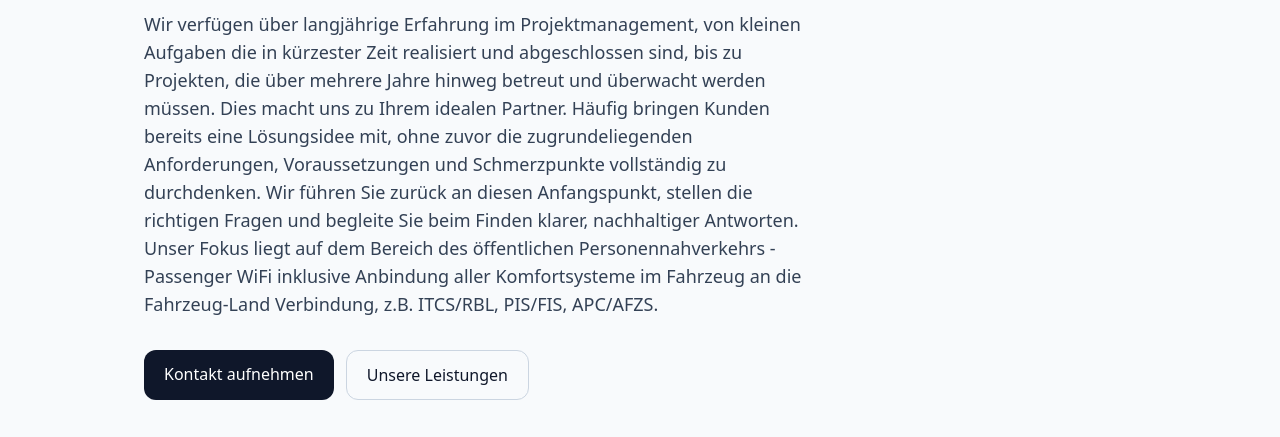
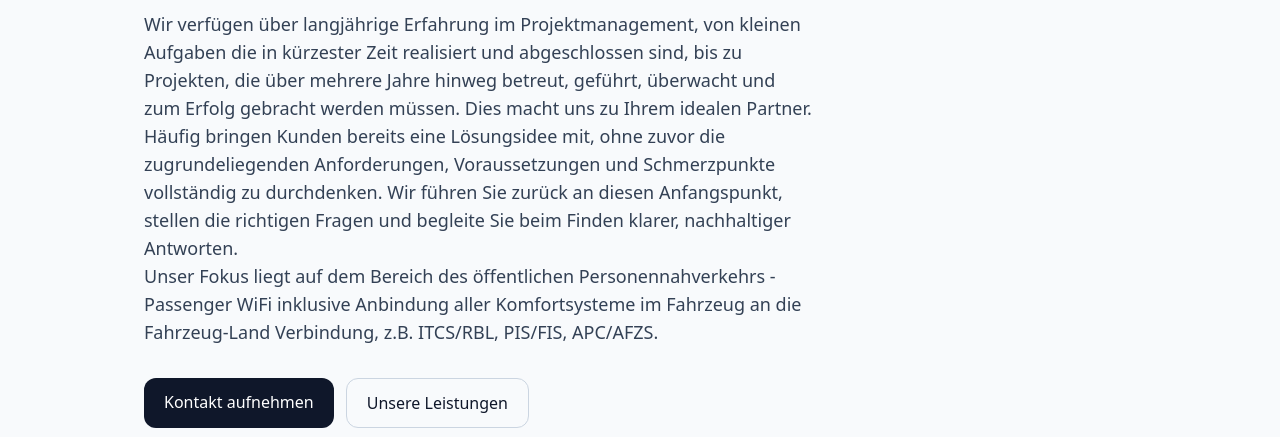
Before and after one commit to gregorglashuettner/itg-roger-website, a website: page src/index.html in a window 1280 px wide. Shown: the part 223-660 px from the top of the page. Drawn offline with nearby package versions, Linux system fonts and the light colour scheme; files that its build step writes are made by us from their sources.

Commit message:
extended the text

```diff
--- a/src/index.html
+++ b/src/index.html
@@ -22,7 +22,7 @@
       <section class="py-10">
         <h1 class="text-4xl font-bold tracking-tight">Wir verstehen Ihr Projekt.</h1>
         <p class="mt-4 max-w-2xl text-lg text-slate-700">
-          Wir verfügen über langjährige Erfahrung im Projektmanagement, von kleinen Aufgaben die in kürzester Zeit realisiert und abgeschlossen sind, bis zu Projekten, die über mehrere Jahre hinweg betreut und überwacht werden müssen. Dies macht uns zu Ihrem idealen Partner.
+          Wir verfügen über langjährige Erfahrung im Projektmanagement, von kleinen Aufgaben die in kürzester Zeit realisiert und abgeschlossen sind, bis zu Projekten, die über mehrere Jahre hinweg betreut, geführt, überwacht und zum Erfolg gebracht werden müssen. Dies macht uns zu Ihrem idealen Partner.
           Häufig bringen Kunden bereits eine Lösungsidee mit, ohne zuvor die zugrundeliegenden Anforderungen, Voraussetzungen und Schmerzpunkte vollständig zu durchdenken. Wir führen Sie zurück an diesen Anfangspunkt, stellen die richtigen Fragen und begleite Sie beim Finden klarer, nachhaltiger Antworten. <br>
           Unser Fokus liegt auf dem Bereich des öffentlichen Personennahverkehrs - Passenger WiFi inklusive Anbindung aller Komfortsysteme im Fahrzeug an die Fahrzeug-Land Verbindung, z.B. ITCS/RBL, PIS/FIS, APC/AFZS.
         </p>
```
